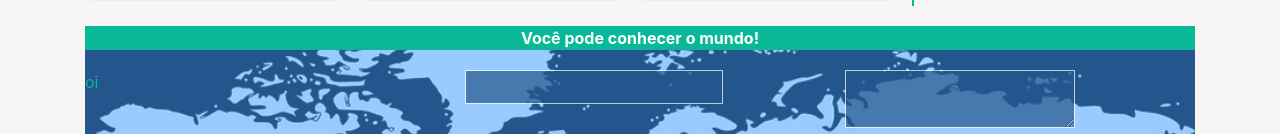
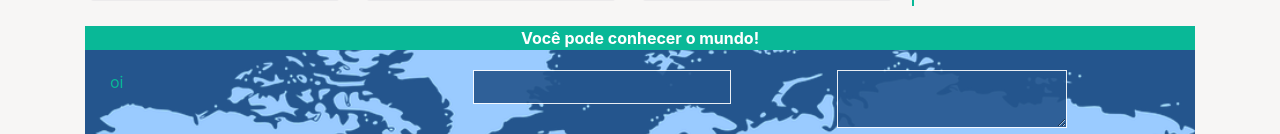
Before and after one commit to TiagoTi/lu-turismo, a React (Create React App) app: page / in a window 1280 px wide. Shown: the part 1229-1363 px from the top of the page. Built offline with nearby package versions, Linux system fonts and the light colour scheme.

Commit message:
add some style to address

```diff
--- a/src/menu/Footer.sass
+++ b/src/menu/Footer.sass
@@ -18,11 +18,18 @@ p.you-can
     width: 100%
     min-height: 50px
     margin-top: 20px
+    padding: 0 25px
     p
         color: $main-green
     input.custom, textarea.custom
         background: $bg_blue
-        opacity: 0.7
+        opacity: 0.9
         color: $white
         border: 1px solid $white
         padding: 4px
+
+.address
+    line-height: 1.1
+    font-weight: bold
+    font-size: 24px
+    text-shadow: 2px 2px rgba(99, 99,99, 0.8 )
```
